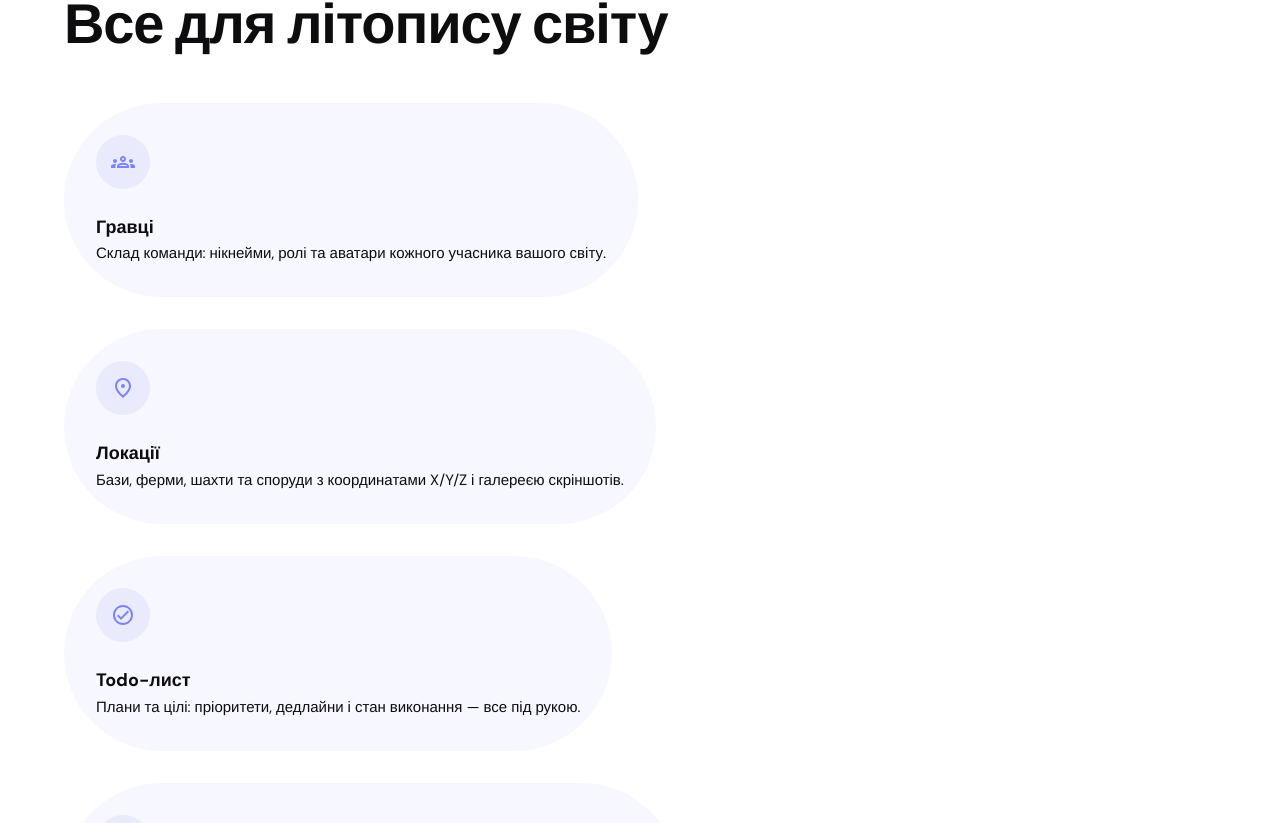
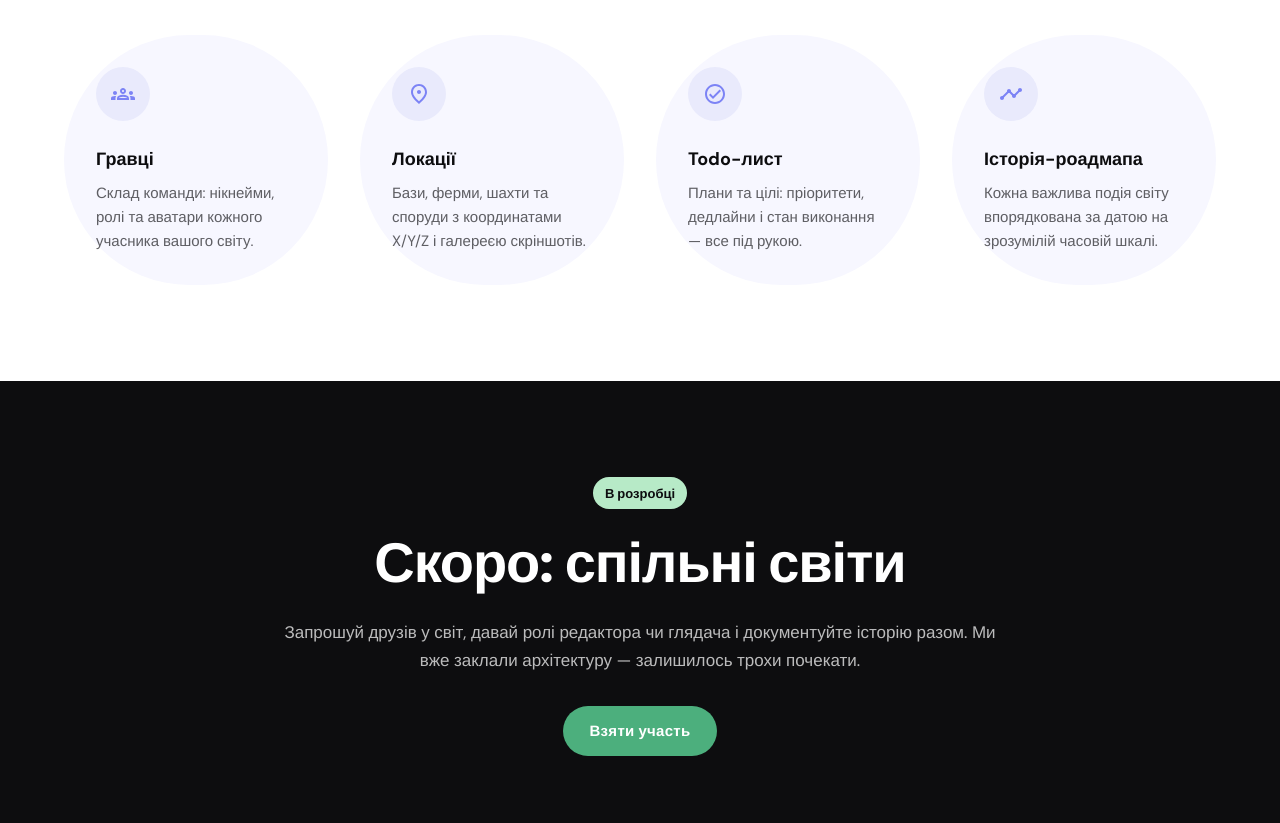
Before and after one commit to ttjelky/Worldlog, a React (Vite) app in the folder frontend/: page / in a window 1280 px wide. Shown: the part 1337-2160 px from the top of the page. Built offline with nearby package versions, Linux system fonts and the light colour scheme; no server answers.

Commit message:
fixed some design bugs

```diff
--- a/frontend/package.json
+++ b/frontend/package.json
@@ -13,8 +13,8 @@
     "@emotion/react": "^11.14.0",
     "@emotion/styled": "^11.14.1",
     "@fontsource/dm-sans": "^5.3.0",
-    "@mui/icons-material": "^9.3.1",
-    "@mui/material": "^9.3.1",
+    "@mui/icons-material": "^6.5.0",
+    "@mui/material": "^6.5.0",
     "@tanstack/react-query": "^5.101.4",
     "axios": "^1.19.0",
     "react": "^19.2.8",
--- a/frontend/src/pages/Dashboard.jsx
+++ b/frontend/src/pages/Dashboard.jsx
@@ -1,6 +1,6 @@
 import { useState } from 'react'
 import { useMutation, useQuery, useQueryClient } from '@tanstack/react-query'
-import Grid from '@mui/material/Grid'
+import Grid from '@mui/material/Grid2'
 import {
   Box,
   Button,
--- a/frontend/src/pages/Landing.jsx
+++ b/frontend/src/pages/Landing.jsx
@@ -1,5 +1,5 @@
 import { Box, Button, Chip, Container, Typography, useMediaQuery } from '@mui/material'
-import Grid from '@mui/material/Grid'
+import Grid from '@mui/material/Grid2'
 import { useTheme } from '@mui/material/styles'
 import GroupsOutlinedIcon from '@mui/icons-material/GroupsOutlined'
 import PlaceOutlinedIcon from '@mui/icons-material/PlaceOutlined'
@@ -225,7 +225,7 @@ export default function Landing({ onStart }) {
           </Typography>
           <Grid container spacing={4}>
             {features.map((f) => (
-              <Grid item xs={12} sm={6} md={3} key={f.title}>
+              <Grid size={{ xs: 12, sm: 6, md: 3 }} key={f.title}>
                 <Box
                   sx={{
                     borderRadius: 24,
--- a/frontend/src/pages/world/LocationsSection.jsx
+++ b/frontend/src/pages/world/LocationsSection.jsx
@@ -1,5 +1,5 @@
 import { useState } from 'react'
-import Grid from '@mui/material/Grid'
+import Grid from '@mui/material/Grid2'
 import { useMutation, useQuery, useQueryClient } from '@tanstack/react-query'
 import {
   Box,
--- a/frontend/src/pages/world/WorldDetail.jsx
+++ b/frontend/src/pages/world/WorldDetail.jsx
@@ -20,7 +20,7 @@ import PlaceOutlinedIcon from '@mui/icons-material/PlaceOutlined'
 import CheckCircleOutlineOutlinedIcon from '@mui/icons-material/CheckCircleOutlineOutlined'
 import TimelineOutlinedIcon from '@mui/icons-material/TimelineOutlined'
 import { useState } from 'react'
-import Grid from '@mui/material/Grid'
+import Grid from '@mui/material/Grid2'
 import { useParams } from 'react-router-dom'
 import api from '../../api'
 import PlayersSection from './PlayersSection'
```
Also changed, not shown: 1 other file (tests, documents, lock files or other folders).
